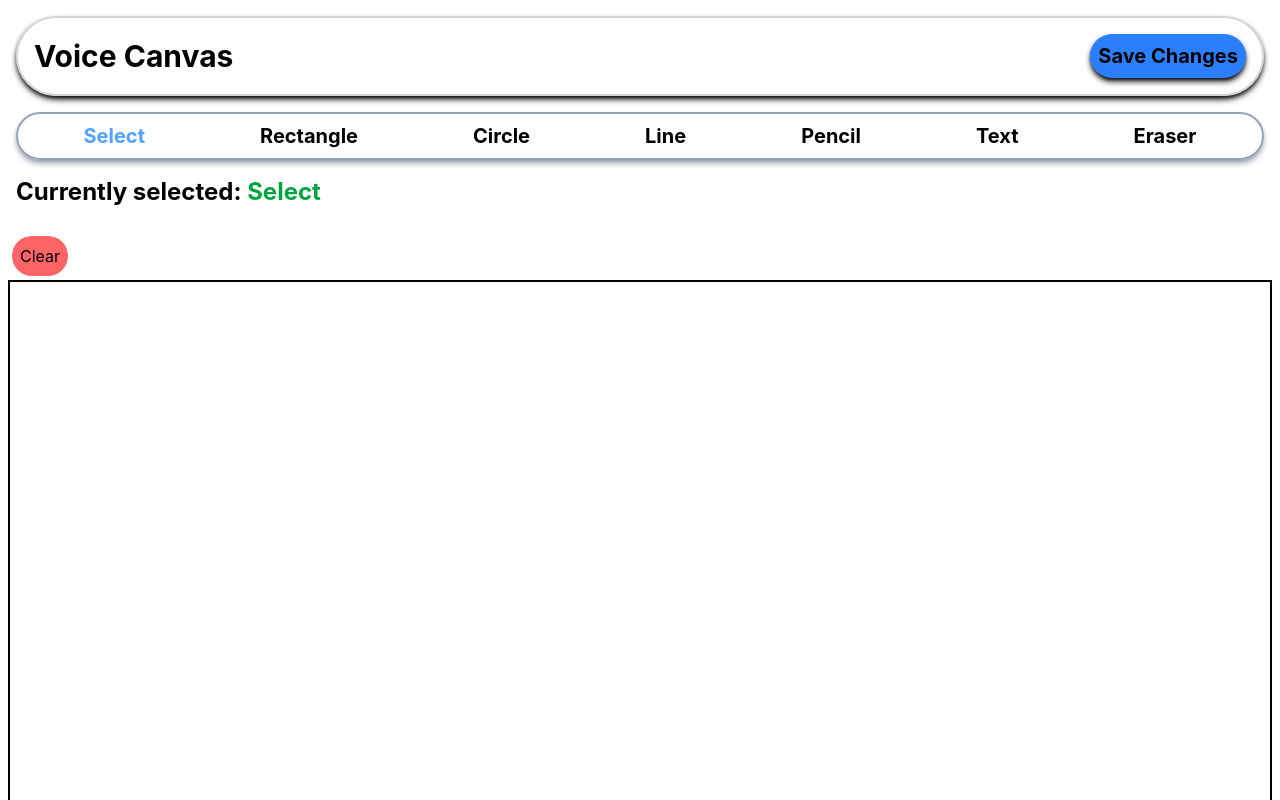
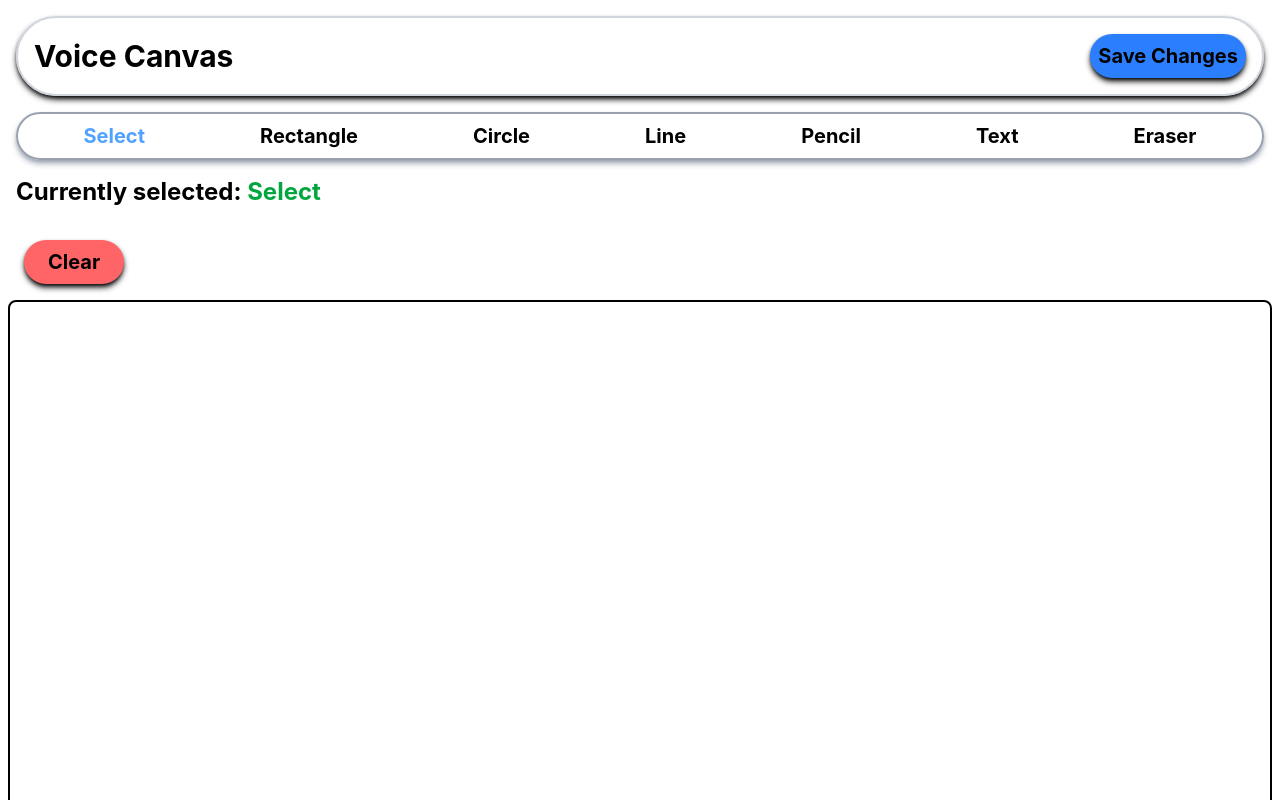
Before and after one commit to sachit-create/VoiceCanvasAi, a React (Vite) app in the folder voicecanvas/: page / in a window 1280 px wide. Shown: the top 800 px of the page. Built offline with nearby package versions, Linux system fonts and the light colour scheme.

Commit message:
fix:improved canvas css

```diff
--- a/voicecanvas/src/Components/Canvas.tsx
+++ b/voicecanvas/src/Components/Canvas.tsx
@@ -9,11 +9,11 @@ const Canvas = () => {
   return (
     <>
       <button
-      className="bg-red-400 p-2 m-1 rounded-full hover:bg-red-800"
+      className="bg-red-400 px-6 py-2 mt-2 m-4 text-xl font-bold shadow-md shadow-black rounded-full hover:bg-red-300"
       onClick={() => {setStartPoint([0,0]); setEndPoint([0,0]); setIsDrawing(false)}}>Clear</button>
       <svg
         viewBox="0 0 1000 600"
-        className="bg-white h-full w-full border-2 border-black"
+        className="bg-white h-full w-full border-2 border-black rounded-lg"
         preserveAspectRatio="none"
         onPointerDown={(event) => {
           const rect = event.currentTarget.getBoundingClientRect();
```
